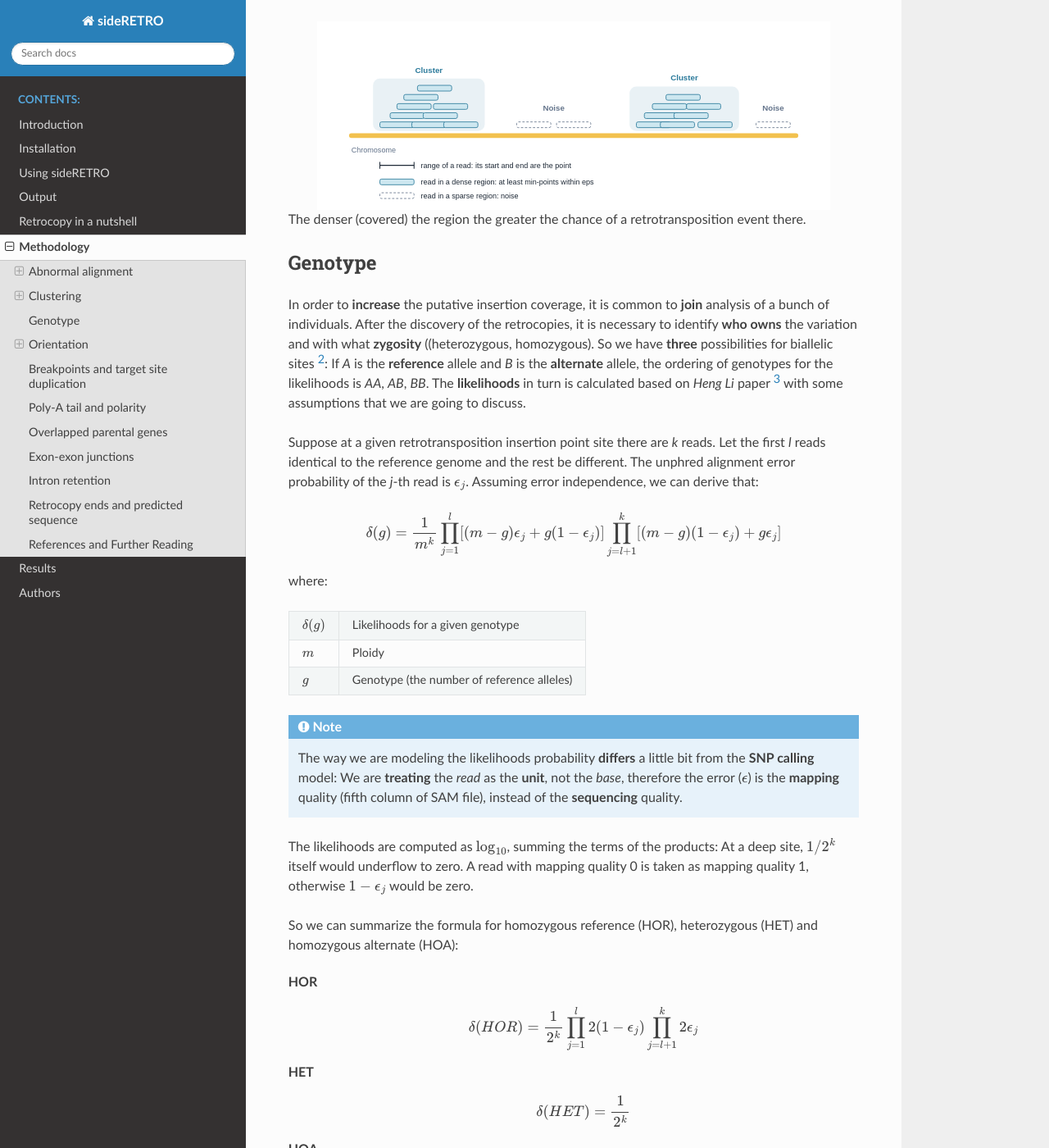
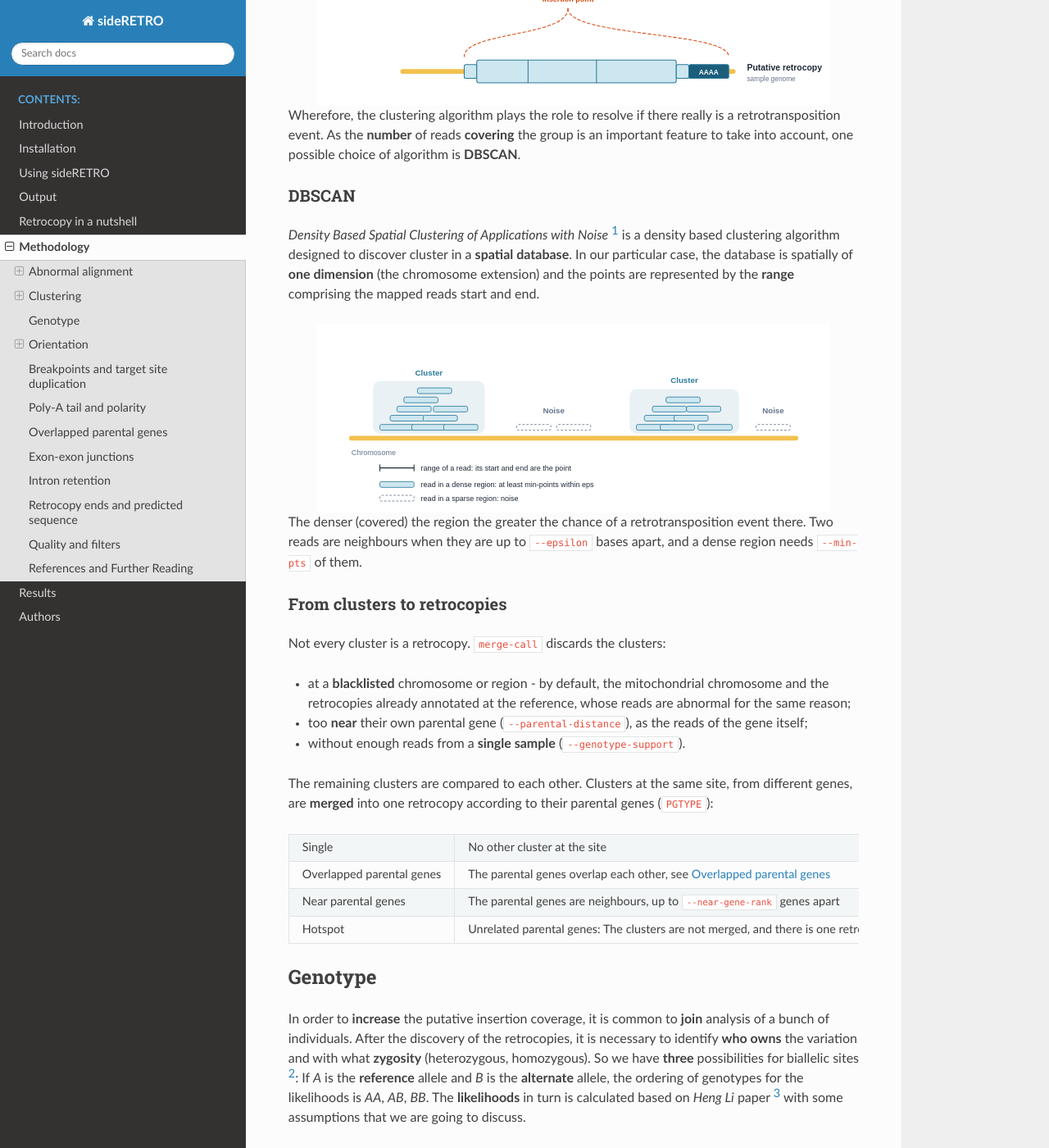
Before and after one commit to galantelab/sideRETRO, a Sphinx documentation site: the page built from docs/method.rst, in a window 1280 px wide and 1400 px high, scrolled down 4351 px. Shown: the whole window at 82% size. Built offline with Sphinx 7.4.7 and the Read the Docs theme 3.1.0, drawn with Linux system fonts in a browser that asks for light colours; some of the changed text lies outside the part shown.

Commit message:
UPDATE: docs/method.rst: Overview, selection of the reads, clusters and filters
The methodology begins with the steps in short. It tells how
process-sample takes and keeps the abnormal fragments, how merge-call
discards and merges the clusters into retrocopies (PGTYPE) and how
make-vcf scores and filters them, pointing to the output page. Some
typos are fixed.

```diff
--- a/docs/method.rst
+++ b/docs/method.rst
@@ -12,15 +12,29 @@ but present in the sequenced genome (by NGS).
 Our **methodology** consists of detecting
 abnormal (discordant) alignments in `SAM/BAM/CRAM
 <https://samtools.github.io/hts-specs/SAMv1.pdf>`_
-file and, with an **unsupervised machine learning**
-algorithm, clustering these reads and genotype in order
-to discover somatic retrocopy insertions. Care is taken
-to ensure the quality and consistency of the data,
-taking into account the features that characterize a
-retrocopy mobilization, such as the absence of
-**intronic** and **regulatory** regions.
+files and, with an **unsupervised machine learning**
+algorithm, clustering these reads in order to discover
+the retrocopy insertions. Then, each insertion is
+described by the features that characterize a
+retrocopy mobilization. In short:
+
+1. Select the :ref:`abnormal alignments <method_abnormal>` with a
+   mate at an exon (``process-sample``).
+2. :ref:`Cluster <method_clustering>` them by insertion site and
+   parental gene, and merge the clusters into retrocopies
+   (``merge-call``).
+3. Find the :ref:`breakpoints <method_breakpoints>` and the target site
+   duplication, the :ref:`poly-A tail <method_polya>`, the
+   :ref:`exon-exon junctions <method_junction>` and the
+   :ref:`ends <method_ends>` of the retrocopy into its parental gene.
+4. :ref:`Genotype <method_genotype>` each sample, looking for the
+   :ref:`intron retention <method_intron>` on the way.
+5. Score and filter the events (``make-vcf``), see :ref:`Quality and
+   filters <method_filter>`.
 
 .. note:: For more detail about the jargon, see `Retrocopy in a nutshell <retrocopy.rst>`_
+
+.. _method_abnormal:
 
 Abnormal alignment
 ==================
@@ -57,9 +71,9 @@ next lines.
 Alignment at different exons
 ----------------------------
 
-When paired-end reads are mapped to contiguous exons and they
-came from a genomic sequencing - which of course is not
-expected.
+The paired-end reads are mapped to **contiguous exons**, with the
+intron between them, although they came from a genomic sequencing -
+which of course is not expected.
 
 .. image:: images/abnormal_alignment_exon.svg
    :width: 90%
@@ -145,6 +159,19 @@ sideRETRO uses **only** the abnormal alignments **capable** to
 detect **at least** the coordinate, so those that fall into
 *different exons* are dismissed.
 
+In practice, ``process-sample`` takes a fragment as abnormal when its
+reads are at different chromosomes, farther than ``--max-distance``
+from each other, or have a supplementary alignment. The reads must be
+paired, mapped with the mate mapped, with the minimum mapping quality
+(``--phred-quality``) and not of low complexity (``--max-base-freq``).
+A fragment is **kept** only if one of its alignments overlaps an
+**exon** of the annotation - by one base, or by the fractions given at
+``--exon-frac`` and ``--alignment-frac``. A stricter fraction of the
+alignment leaves out the reads crossing from an exon into its intron,
+which do not come from a processed transcript.
+
+.. _method_clustering:
+
 Clustering
 ==========
 
@@ -152,9 +179,10 @@ So far we have been talking about abnormal reads **selection**. As
 soon as this step is over, we need to determine if a bunch of
 reads aligned to some genomic region may **represent** a putative
 retrocopy insertion. Therefore, firstly we restrict the abnormal
-reads for those whose **mate is mapped** to a protein coding **exon**,
-and then we **cluster** them according to the chromosome they mapped
-to.
+reads for those whose **mate is mapped** to an **exon** of the
+annotation - protein coding genes, by default - and then we
+**cluster** them according to the chromosome they mapped to and to
+the gene of their mates.
 
 .. image:: images/abnormal_alignment_clustering.svg
    :width: 90%
@@ -180,7 +208,41 @@ start and end.
    :align: center
 
 The denser (covered) the region the greater the chance of a
-retrotransposition event there.
+retrotransposition event there. Two reads are neighbours when they
+are up to ``--epsilon`` bases apart, and a dense region needs
+``--min-pts`` of them.
+
+From clusters to retrocopies
+----------------------------
+
+Not every cluster is a retrocopy. ``merge-call`` discards the clusters:
+
+- at a **blacklisted** chromosome or region - by default, the
+  mitochondrial chromosome and the retrocopies already annotated at the
+  reference, whose reads are abnormal for the same reason;
+- too **near** their own parental gene (``--parental-distance``), as
+  the reads of the gene itself;
+- without enough reads from a **single sample**
+  (``--genotype-support``).
+
+The remaining clusters are compared to each other. Clusters at the same
+site, from different genes, are **merged** into one retrocopy according
+to their parental genes (``PGTYPE``):
+
++-------------------+-------------------------------------------------+
+| Single            | No other cluster at the site                    |
++-------------------+-------------------------------------------------+
+| Overlapped        | The parental genes overlap each other, see      |
+| parental genes    | :ref:`Overlapped parental genes                 |
+|                   | <method_overlapped>`                            |
++-------------------+-------------------------------------------------+
+| Near parental     | The parental genes are neighbours, up to        |
+| genes             | ``--near-gene-rank`` genes apart                |
++-------------------+-------------------------------------------------+
+| Hotspot           | Unrelated parental genes: The clusters are not  |
+|                   | merged, and there is one retrocopy for each     |
+|                   | gene at the same site                           |
++-------------------+-------------------------------------------------+
 
 .. _method_genotype:
 
@@ -190,7 +252,7 @@ Genotype
 In order to **increase** the putative insertion coverage, it is common
 to **join** analysis of a bunch of individuals. After the discovery
 of the retrocopies, it is necessary to identify **who owns** the
-variation and with what **zygosity** ((heterozygous, homozygous).
+variation and with what **zygosity** (heterozygous, homozygous).
 So we have **three** possibilities for biallelic sites [2]_: If *A*
 is the **reference** allele and *B* is the **alternate** allele, the
 ordering of genotypes for the likelihoods is *AA*, *AB*, *BB*. The
@@ -566,15 +632,35 @@ the :ref:`insertions file <insertions_file>`.
    acquired after the insertion or unannotated isoforms. This is also
    why the VCF keeps a **symbolic** ALT allele.
 
+.. _method_filter:
+
+Quality and filters
+===================
+
+At last, ``make-vcf`` gives each retrocopy a **quality** and a
+**filter**. The quality (``QUAL``) comes from the genotype likelihoods
+of all samples: The confidence that at least one of them carries the
+insertion. The filter (``FILTER``) asks whether the **insertion point**
+is well defined, so that a ``PASS`` retrocopy is a good target for
+validation: Enough split reads, both breakpoints and a target site
+duplication of the expected length, besides the quality, the mapping
+quality of the reads and a single parental gene.
+
+The poly-A tail, the exon-exon junctions and the intron retention are
+**reported**, but they do not filter: They depend on the coverage and
+on the biology of the sample, and their absence does not make an
+insertion less real. See :ref:`QUAL <qual>` and :ref:`FILTER <filter>`
+for the details and the thresholds.
+
 References and Further Reading
 ==============================
 
 .. [1] Ester, Martin. (1996).
-   A Density-Based Algorithm for Discovering Clustersin Large Spatial Databases with Noise.
+   A Density-Based Algorithm for Discovering Clusters in Large Spatial Databases with Noise.
    KDD. Available at https://www.aaai.org/Papers/KDD/1996/KDD96-037.pdf.
 
 .. [2] hts-specs. (2019).
-   The Variant Call Format (VCF) Version 4.2 Specificatio.
+   The Variant Call Format (VCF) Version 4.2 Specification.
    Available at https://samtools.github.io/hts-specs/VCFv4.2.pdf.
 
 .. [3] Li, Heng (2011).
```
Also changed, not shown: other parts of docs/method.rst (+5 -1 lines).
